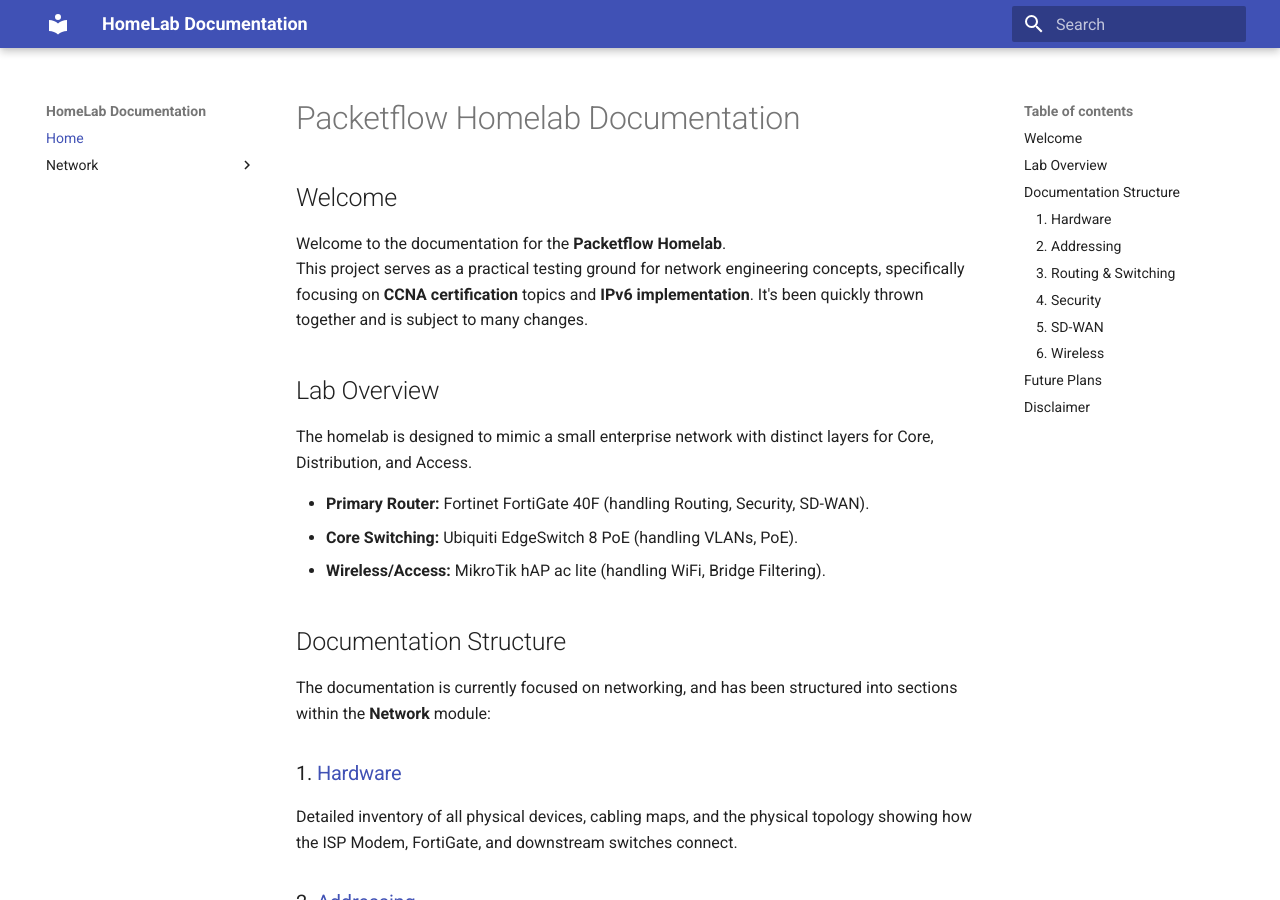
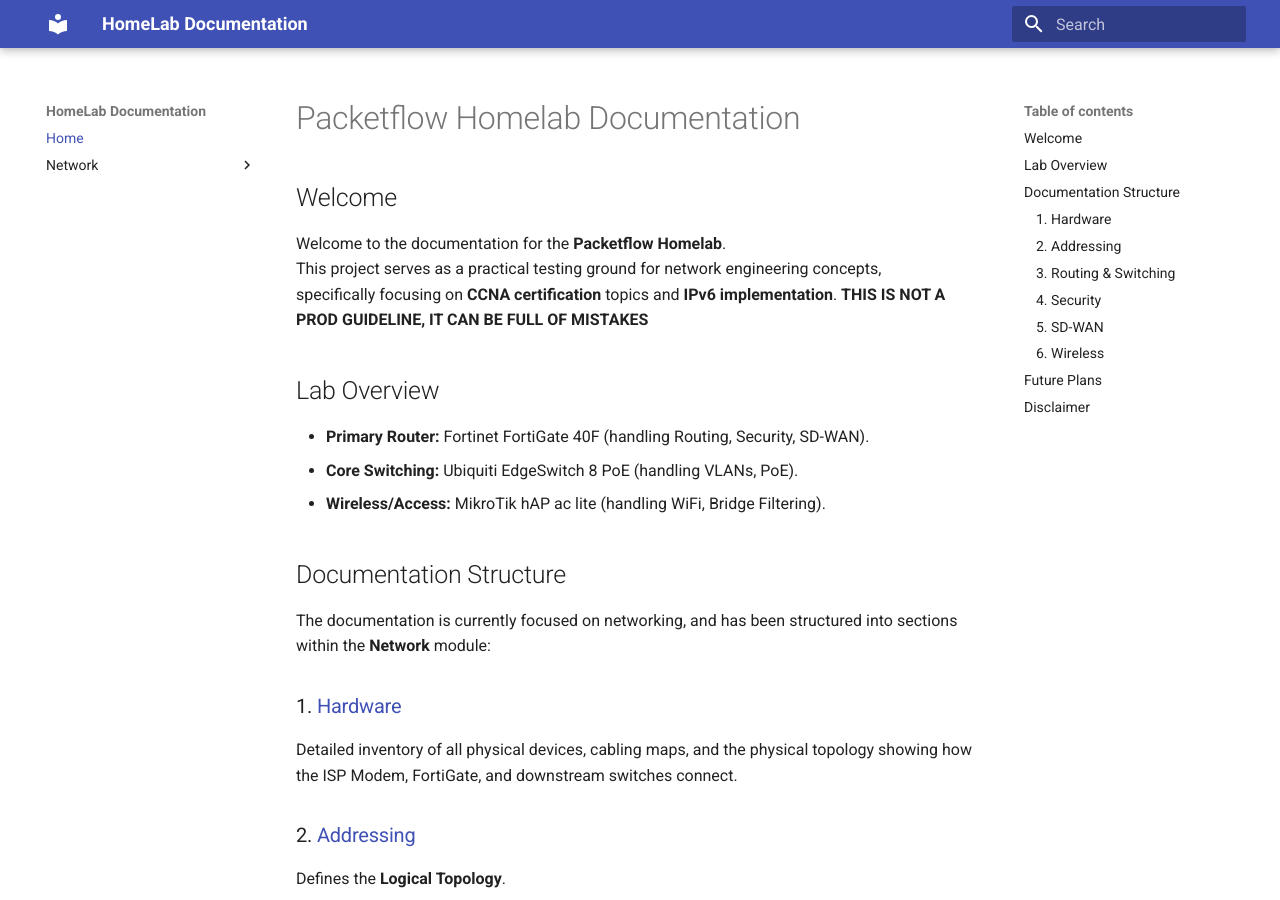
Before and after one commit to DeclerckLouis/homelab, an MkDocs documentation site: the page built from docs/index.md, in a window 1280 px wide and 900 px high. Built offline with MkDocs 1.6.1 and Material for MkDocs 9.7.7, drawn with Linux system fonts in a browser that asks for light colours.

Commit message:
add info not to use for prod reference

```diff
--- a/docs/index.md
+++ b/docs/index.md
@@ -2,11 +2,11 @@
 
 ## Welcome
 Welcome to the documentation for the **Packetflow Homelab**.
-This project serves as a practical testing ground for network engineering concepts, specifically focusing on **CCNA certification** topics and **IPv6 implementation**.
-It's been quickly thrown together and is subject to many changes.
+This project serves as a practical testing ground for network engineering concepts,
+specifically focusing on **CCNA certification** topics and **IPv6 implementation**.
+**THIS IS NOT A PROD GUIDELINE, IT CAN BE FULL OF MISTAKES**
 
 ## Lab Overview
-The homelab is designed to mimic a small enterprise network with distinct layers for Core, Distribution, and Access.
 
 - **Primary Router:** Fortinet FortiGate 40F (handling Routing, Security, SD-WAN).
 - **Core Switching:** Ubiquiti EdgeSwitch 8 PoE (handling VLANs, PoE).
```
